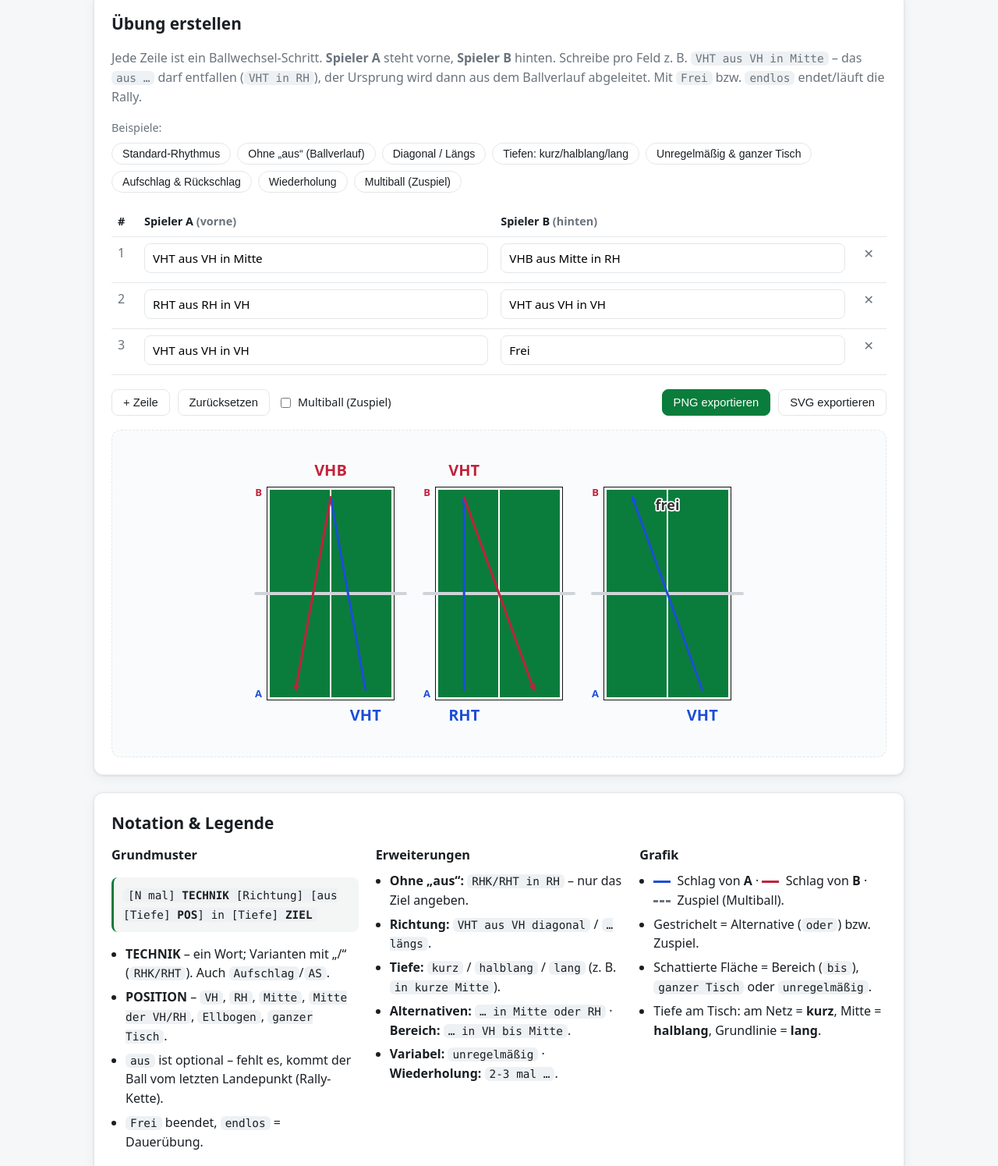
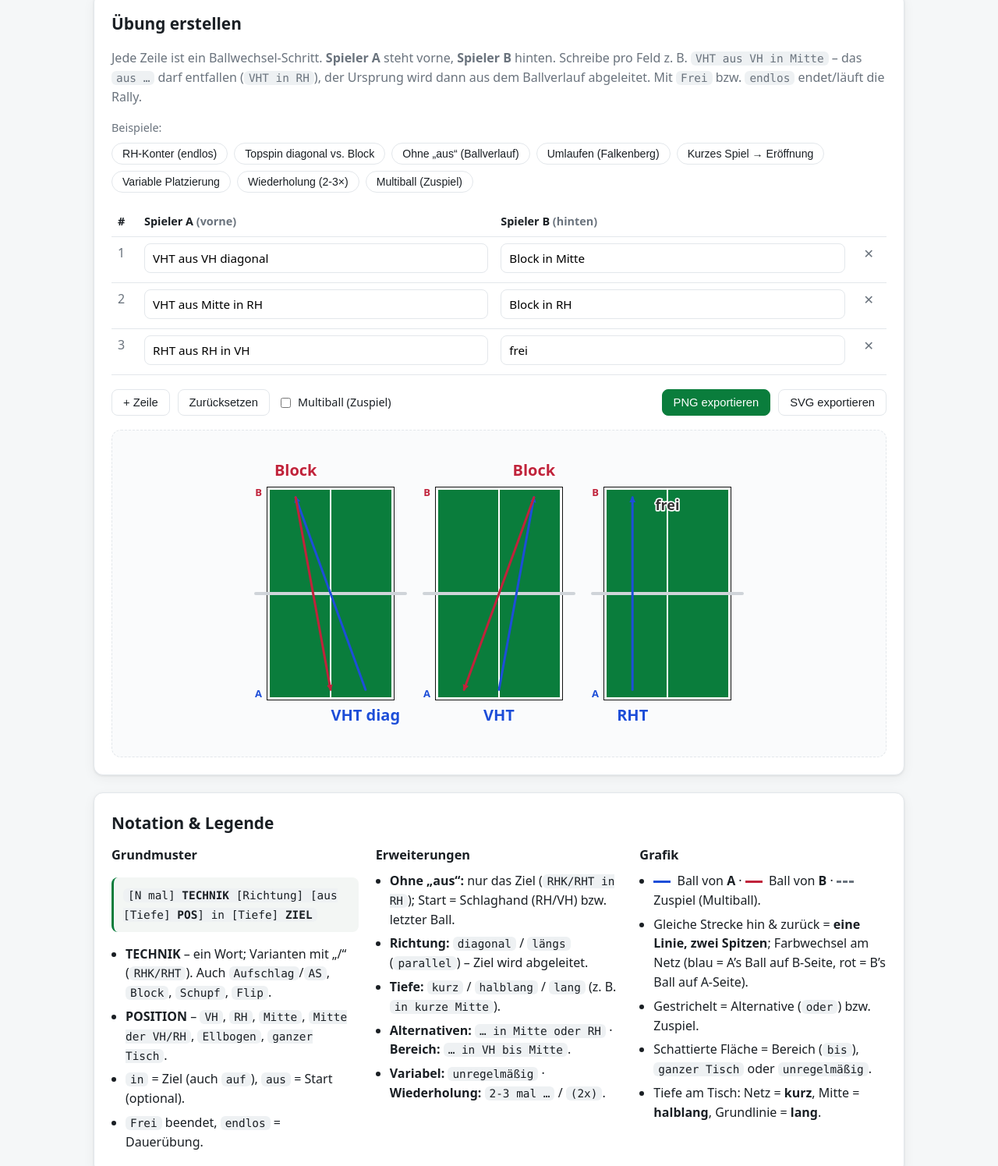
Before and after one commit to Flocksserver/tt-exercises-vis, a plain HTML site: page src/index.html in a window 1280 px wide. Shown: the part 188-1683 px from the top of the page at 78% size. Drawn offline with Linux system fonts and the light colour scheme.

Commit message:
Hand-based origin, flipped double-arrow colours, realistic examples
- Infer the stroke origin from the technique hand (RH*/VH*) when "aus" is
  omitted, falling back to the rally chain only for hand-less strokes
  (Block/Schupf/Flip…). So RHK in RH vs RHK in RH is correctly the same
  segment and renders as one double-headed line.
- Flip the double-arrow gradient: A's ball (blue) reaches B's side, B's
  ball (red) reaches A's side; switch at the net. Arrowheads match.
- Allow "unregelmäßig" without an explicit target (variable, whole table).
- Replace examples with realistic, playable drills (RH counter, topspin
  vs block, Falkenberg, short game, variable placement, repetition,
  multiball) and a cleaner default.
- Update the legend to the full current grammar.

```diff
--- a/src/index.html
+++ b/src/index.html
@@ -70,29 +70,30 @@
           <h3>Grundmuster</h3>
           <p class="syntax"><code>[N&nbsp;mal] <b>TECHNIK</b> [Richtung] [aus [Tiefe] <b>POS</b>] in [Tiefe] <b>ZIEL</b></code></p>
           <ul class="legend-list">
-            <li><b>TECHNIK</b> – ein Wort; Varianten mit „/“ (<code>RHK/RHT</code>). Auch <code>Aufschlag</code>/<code>AS</code>.</li>
+            <li><b>TECHNIK</b> – ein Wort; Varianten mit „/“ (<code>RHK/RHT</code>). Auch <code>Aufschlag</code>/<code>AS</code>, <code>Block</code>, <code>Schupf</code>, <code>Flip</code>.</li>
             <li><b>POSITION</b> – <code>VH</code>, <code>RH</code>, <code>Mitte</code>, <code>Mitte der VH/RH</code>, <code>Ellbogen</code>, <code>ganzer Tisch</code>.</li>
-            <li><code>aus</code> ist optional – fehlt es, kommt der Ball vom letzten Landepunkt (Rally-Kette).</li>
+            <li><code>in</code> = Ziel (auch <code>auf</code>), <code>aus</code> = Start (optional).</li>
             <li><code>Frei</code> beendet, <code>endlos</code> = Dauerübung.</li>
           </ul>
         </div>
         <div>
           <h3>Erweiterungen</h3>
           <ul class="legend-list">
-            <li><b>Ohne „aus“:</b> <code>RHK/RHT in RH</code> – nur das Ziel angeben.</li>
-            <li><b>Richtung:</b> <code>VHT aus VH diagonal</code> / <code>… längs</code>.</li>
+            <li><b>Ohne „aus“:</b> nur das Ziel (<code>RHK/RHT in RH</code>); Start = Schlaghand (RH/VH) bzw. letzter Ball.</li>
+            <li><b>Richtung:</b> <code>diagonal</code> / <code>längs</code> (<code>parallel</code>) – Ziel wird abgeleitet.</li>
             <li><b>Tiefe:</b> <code>kurz</code> / <code>halblang</code> / <code>lang</code> (z. B. <code>in kurze Mitte</code>).</li>
             <li><b>Alternativen:</b> <code>… in Mitte oder RH</code> · <b>Bereich:</b> <code>… in VH bis Mitte</code>.</li>
-            <li><b>Variabel:</b> <code>unregelmäßig</code> · <b>Wiederholung:</b> <code>2-3 mal …</code>.</li>
+            <li><b>Variabel:</b> <code>unregelmäßig</code> · <b>Wiederholung:</b> <code>2-3 mal …</code> / <code>(2x)</code>.</li>
           </ul>
         </div>
         <div>
           <h3>Grafik</h3>
           <ul class="legend-list">
-            <li><span class="swatch swatch-a"></span> Schlag von <b>A</b> · <span class="swatch swatch-b"></span> Schlag von <b>B</b> · <span class="swatch swatch-feed"></span> Zuspiel (Multiball).</li>
+            <li><span class="swatch swatch-a"></span> Ball von <b>A</b> · <span class="swatch swatch-b"></span> Ball von <b>B</b> · <span class="swatch swatch-feed"></span> Zuspiel (Multiball).</li>
+            <li>Gleiche Strecke hin &amp; zurück = <b>eine Linie, zwei Spitzen</b>; Farbwechsel am Netz (blau = A’s Ball auf B-Seite, rot = B’s Ball auf A-Seite).</li>
             <li>Gestrichelt = Alternative (<code>oder</code>) bzw. Zuspiel.</li>
             <li>Schattierte Fläche = Bereich (<code>bis</code>), <code>ganzer Tisch</code> oder <code>unregelmäßig</code>.</li>
-            <li>Tiefe am Tisch: am Netz = <b>kurz</b>, Mitte = <b>halblang</b>, Grundlinie = <b>lang</b>.</li>
+            <li>Tiefe am Tisch: Netz = <b>kurz</b>, Mitte = <b>halblang</b>, Grundlinie = <b>lang</b>.</li>
           </ul>
         </div>
       </div>
--- a/src/js/app.js
+++ b/src/js/app.js
@@ -8,21 +8,31 @@
   var MIN_ROWS = 1;
 
   var DEFAULT_ROWS = [
-    { a: 'VHT aus VH in Mitte', b: 'VHB aus Mitte in RH' },
-    { a: 'RHT aus RH in VH', b: 'VHT aus VH in VH' },
-    { a: 'VHT aus VH in VH', b: 'Frei' }
+    { a: 'VHT aus VH diagonal', b: 'Block in Mitte' },
+    { a: 'VHT aus Mitte in RH', b: 'Block in RH' },
+    { a: 'RHT aus RH in VH', b: 'frei' }
   ];
 
+  // Spielnahe, real trainierbare Übungen.
   var EXAMPLES = [
     {
-      name: 'Standard-Rhythmus',
+      // Klassischer Rückhand-Konter diagonal, endlos gespielt.
+      name: 'RH-Konter (endlos)',
       rows: [
-        { a: 'VHT aus VH in Mitte', b: 'VHB aus Mitte in RH' },
-        { a: 'RHT aus RH in VH', b: 'VHT aus VH in VH' },
-        { a: 'VHT aus VH in VH', b: 'Frei' }
+        { a: 'RHK in RH', b: 'RHK in RH' },
+        { a: 'endlos', b: '' }
       ]
     },
     {
+      // Vorhand-Topspin diagonal gegen Block – Dauerübung.
+      name: 'Topspin diagonal vs. Block',
+      rows: [
+        { a: 'VHT aus VH diagonal', b: 'Block in VH' },
+        { a: 'endlos', b: '' }
+      ]
+    },
+    {
+      // Verkürzte Schreibweise ohne „aus“ – Ursprung aus Schlaghand/Ballverlauf.
       name: 'Ohne „aus“ (Ballverlauf)',
       rows: [
         { a: 'RHK/RHT in RH', b: 'RHB in RH' },
@@ -31,47 +41,47 @@
       ]
     },
     {
-      name: 'Diagonal / Längs',
+      // Umlaufen/Falkenberg: RH, dann VH aus der RH-Ecke längs, dann VH diagonal.
+      name: 'Umlaufen (Falkenberg)',
       rows: [
-        { a: 'VHT aus VH diagonal', b: 'Block in Mitte' },
+        { a: 'RHT aus RH in RH', b: 'Block in RH' },
+        { a: 'VHT aus RH längs', b: 'Block in VH' },
+        { a: 'VHT aus VH diagonal', b: 'frei' }
+      ]
+    },
+    {
+      // Kurzes Spiel mit Aufschlag, Schupf, Flip – Übergang ins Topspinspiel.
+      name: 'Kurzes Spiel → Eröffnung',
+      rows: [
+        { a: 'kurzer Aufschlag in kurze RH', b: 'Schupf in kurze RH' },
+        { a: 'Schupf in kurze Mitte', b: 'Flip in halblang VH' },
+        { a: 'VHT in VH', b: 'frei' }
+      ]
+    },
+    {
+      // Variable Platzierung: Alternativen (oder), Variabilität (unregelmäßig), Bereich (bis).
+      name: 'Variable Platzierung',
+      rows: [
+        { a: 'VHT aus VH in Mitte oder RH', b: 'Block unregelmäßig' },
+        { a: 'VHT aus RH in VH bis Mitte', b: 'frei' }
+      ]
+    },
+    {
+      // 2-3 Mal diagonal, dann Wechsel längs.
+      name: 'Wiederholung (2-3×)',
+      rows: [
+        { a: '2-3 mal VHT aus VH diagonal', b: 'Block in VH' },
         { a: 'VHT aus RH längs', b: 'frei' }
       ]
     },
     {
-      name: 'Tiefen: kurz/halblang/lang',
-      rows: [
-        { a: 'kurzer VHB aus VH in kurze Mitte', b: 'Flip in halblang RH' },
-        { a: 'VHT in lang VH', b: 'frei' }
-      ]
-    },
-    {
-      name: 'Unregelmäßig & ganzer Tisch',
-      rows: [
-        { a: 'VHT aus VH in Mitte oder RH', b: 'Block unregelmäßig in VH' },
-        { a: 'VHT in ganzer Tisch', b: 'frei' }
-      ]
-    },
-    {
-      name: 'Aufschlag & Rückschlag',
-      rows: [
-        { a: 'kurzer Aufschlag in kurze RH', b: 'Schupf in RH' },
-        { a: 'VHT aus VH diagonal', b: 'frei' }
-      ]
-    },
-    {
-      name: 'Wiederholung',
-      rows: [
-        { a: '2-3 mal RHT in RH', b: '2-3 mal RHB in RH' },
-        { a: 'VHT aus RH in VH', b: 'frei' }
-      ]
-    },
-    {
+      // Multiball: Zuspieler füttert VH/Mitte/RH, Spieler macht Beinarbeit + Topspin.
       name: 'Multiball (Zuspiel)',
       multiball: true,
       rows: [
-        { a: 'VHT in VH', b: 'Zuspiel in VH' },
-        { a: 'VHT in Mitte', b: 'Zuspiel in Mitte' },
-        { a: 'VHT in RH', b: 'Zuspiel in RH' }
+        { a: 'VHT aus VH diagonal', b: 'Zuspiel in VH' },
+        { a: 'VHT aus Mitte in VH', b: 'Zuspiel in Mitte' },
+        { a: 'VHT aus RH längs', b: 'Zuspiel in RH' }
       ]
     }
   ];
--- a/src/js/notation.js
+++ b/src/js/notation.js
@@ -170,9 +170,9 @@
       }
     }
 
-    // 5) Plausibilität: ohne Ziel brauchen wir wenigstens eine Richtung
-    if (!target && !direction) {
-      return fail('Es fehlt das Ziel: „… in VH“ oder eine Richtung („diagonal“/„längs“).');
+    // 5) Plausibilität: ohne Ziel brauchen wir Richtung ODER „unregelmäßig“ (variabel)
+    if (!target && !direction && regular !== 'unregelmaessig') {
+      return fail('Es fehlt das Ziel: „… in VH“, eine Richtung („diagonal“/„längs“) oder „unregelmäßig“.');
     }
 
     // übrige Tokens werden tolerant ignoriert (Freitext-Zusätze in echten Mappen)
--- a/src/js/renderer.js
+++ b/src/js/renderer.js
@@ -78,22 +78,23 @@
   function samePD(a, b) { return a && b && a.pos === b.pos && a.depth === b.depth; }
 
   // Eine Linie mit zwei Pfeilspitzen für gleiche Strecke hin & zurück (z. B. RH gegen RH).
-  // Blau→Rot-Verlauf mit Wechsel am Netz, je Seite die Farbe des Spielers.
+  // Farbe nach Ballhälfte: A's Schlag (blau) erreicht B's Seite (oben), B's Schlag (rot)
+  // erreicht A's Seite (unten). Wechsel am Netz. pA = A-Seite (unten), pB = B-Seite (oben).
   function drawDoubleArrow(svg, pA, pB) {
     var id = 'grad' + (gradSeq++);
     var grad = el('linearGradient', {
       id: id, gradientUnits: 'userSpaceOnUse',
       x1: pA.x, y1: pA.y, x2: pB.x, y2: pB.y
     });
-    [[0, COLORS.A], [0.48, COLORS.A], [0.52, COLORS.B], [1, COLORS.B]].forEach(function (s) {
+    [[0, COLORS.B], [0.48, COLORS.B], [0.52, COLORS.A], [1, COLORS.A]].forEach(function (s) {
       grad.appendChild(el('stop', { offset: s[0], 'stop-color': s[1] }));
     });
     svg.appendChild(grad);
     svg.appendChild(el('path', {
       d: 'M' + pA.x + ',' + pA.y + ' L' + pB.x + ',' + pB.y,
       fill: 'none', stroke: 'url(#' + id + ')', 'stroke-width': 3, 'stroke-linecap': 'round',
-      'marker-start': 'url(#' + markerId('A') + ')',   // Pfeilspitze unten (zu A), blau
-      'marker-end': 'url(#' + markerId('B') + ')'       // Pfeilspitze oben (zu B), rot
+      'marker-start': 'url(#' + markerId('B') + ')',   // Pfeilspitze unten (B's Ball zu A), rot
+      'marker-end': 'url(#' + markerId('A') + ')'       // Pfeilspitze oben (A's Ball zu B), blau
     }));
   }
 
--- a/src/js/resolver.js
+++ b/src/js/resolver.js
@@ -16,6 +16,14 @@
 
   function clone(p) { return { pos: p.pos, depth: p.depth }; }
 
+  // Schlaghand aus der Technik (RH*/VH*) -> natürliche Ursprungsseite, wenn „aus …" fehlt.
+  function handOf(technik) {
+    var t = (technik || '').split('/')[0].toUpperCase();
+    if (t.indexOf('VH') === 0) return 'VH';
+    if (t.indexOf('RH') === 0) return 'RH';
+    return null;
+  }
+
   // Ziel aus Ursprung + Richtung ableiten (Spieler stehen sich gegenüber).
   function deriveTarget(pos, dir) {
     if (dir === 'diagonal') return pos;            // VH→VH, RH→RH (kreuzt optisch)
@@ -33,9 +41,13 @@
       if (parsed.type === 'endlos') return { kind: 'endlos', player: player };
       if (parsed.type !== 'stroke') return null;
 
+      // Ursprung: explizit „aus …" > Schlaghand der Technik > letzter Landepunkt (Ballverlauf)
+      var hand = handOf(parsed.technik);
       var from = parsed.from
         ? { pos: parsed.from.pos, depth: parsed.from.depth }
-        : clone(player === 'A' ? ballOnA : ballOnB);
+        : hand
+          ? { pos: hand, depth: 'lang' }
+          : clone(player === 'A' ? ballOnA : ballOnB);
 
       var arrows = [], zone = null, variable = false;
       var tgt = parsed.target;
```
Also changed, not shown: README.md.
